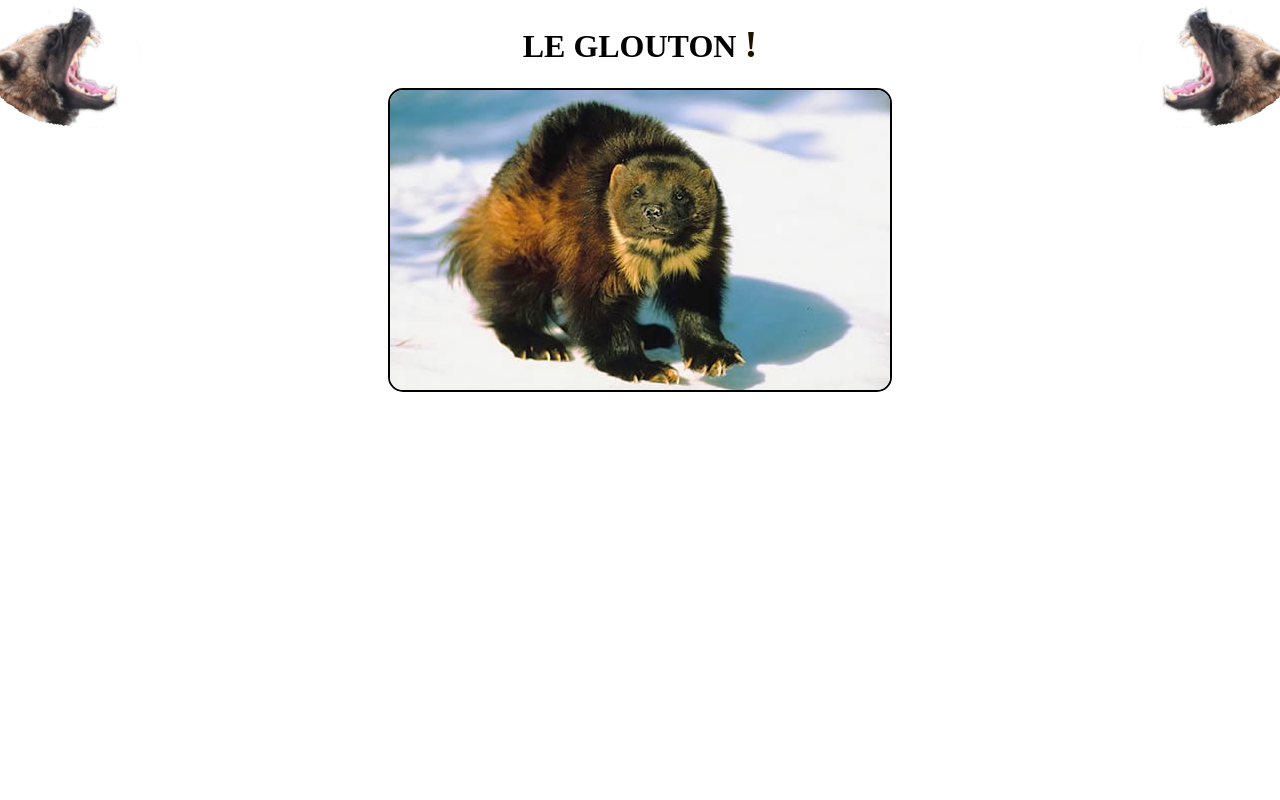
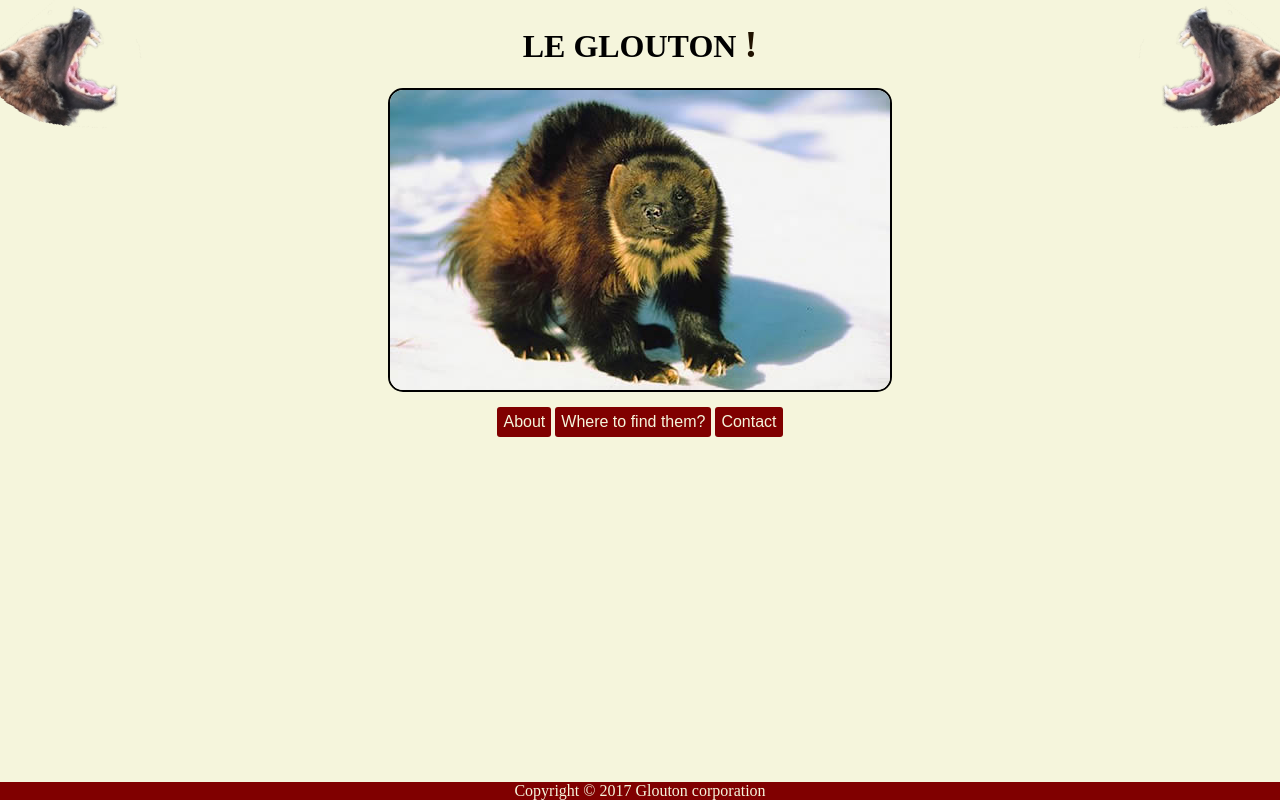
Before and after one commit to RemiLecouillard/Glouton, a PHP site: page / in a window 1280 px wide. Run offline with PHP 8.4, Linux system fonts and the light colour scheme.

Commit message:
Footer+favicon

```diff
--- /dev/null
+++ b/about.php
@@ -0,0 +1 @@
+<?php
--- a/gloustyle.css
+++ b/gloustyle.css
@@ -1,6 +1,44 @@
 body {
+	display : table;
 	padding: 0;
 	margin: 0;
+	height: 100%;
+	width: 100%;
+	background-color: beige;
+}
+
+html {
+	height: 100%;
+	margin: 0;
+	padding: 0;
+}
+
+footer {
+	display : table-row;
+	height: 16px;
+	background-color: maroon;
+	color: beige;
+	text-align: center;
+}
+
+button {
+	color: beige;
+	background-color: maroon;
+	border: 0px;
+	border-radius:3px;
+	height: 30px;
+	font-size: 16px;
+}
+
+button:hover {
+	color: maroon;
+	background-color: beige;
+	border: 1px solid maroon;
+}
+
+a {
+	color: black;
+	decoration: none;
 }
 
 #exclaGlouton{
@@ -50,6 +88,14 @@ body {
 	animation-iteration-count: infinite;
 }
 
+#gloutMenu{
+	align: center;
+	text-align: center;
+	margin-top: 15px;
+	margin-left: auto;
+	margin-right: auto;
+}
+
 @keyframes glouDroit{
 	0%{transform: rotate(0deg)}
 	50%{transform: rotate(90deg)}
--- a/index.php
+++ b/index.php
@@ -5,6 +5,7 @@
 		<meta name="publisher" content="Dussartre Lecouillard Leplanquois">
 		<meta name="description" content="Le meilleur site des internets, dédié au meilleur animal ayant jamais gracié cette terre!">
 		<link rel="stylesheet" href="gloustyle.css" type="text/css"/>
+		<link rel="icon" type="image/jpg" href="favicon.png"/>
 	</head>
 	<body>
 		<div id="gloutHeader">
@@ -13,5 +14,13 @@
 		</div>
 		<h1 id="glouTitre">LE GLOUTON <span id="exclaGlouton">!</span></h1>
 		<img id="gloutImage" src="images/glout1.jpg"/>
+		<div id="gloutMenu">
+			<a href="about.php"><button>About</button></a>
+			<a href="gloutmap.php"><button>Where to find them?</button></a>
+			<a href="contact.php"><button>Contact</button></a>
+		</div>
 	</body>
+	<footer>
+		Copyright © 2017 Glouton corporation
+	</footer>
 </html>
```
Also changed, not shown: .settings/org.eclipse.wst.common.project.facet.core.xml (added), images/favicon.jpg (added), 3 other files.
